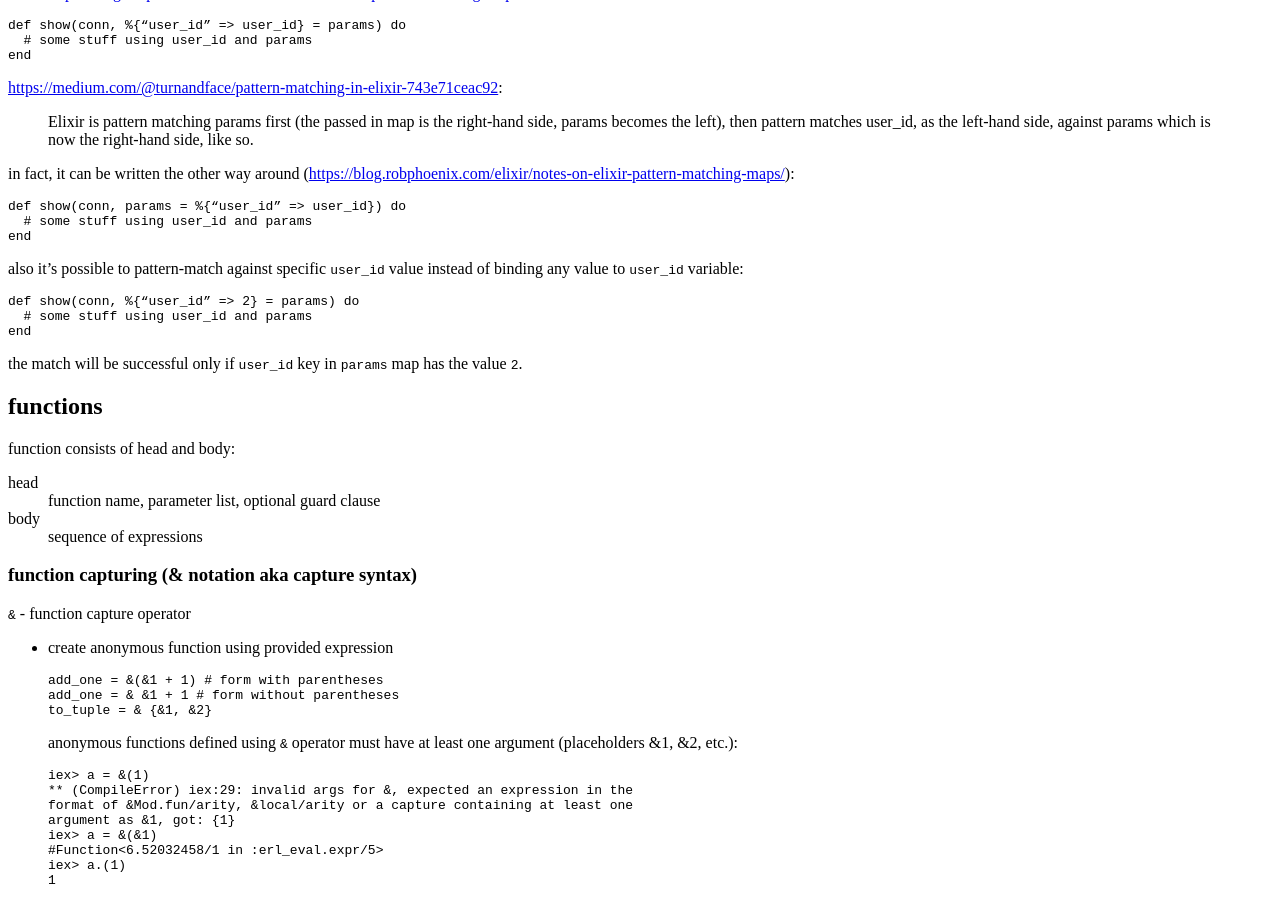
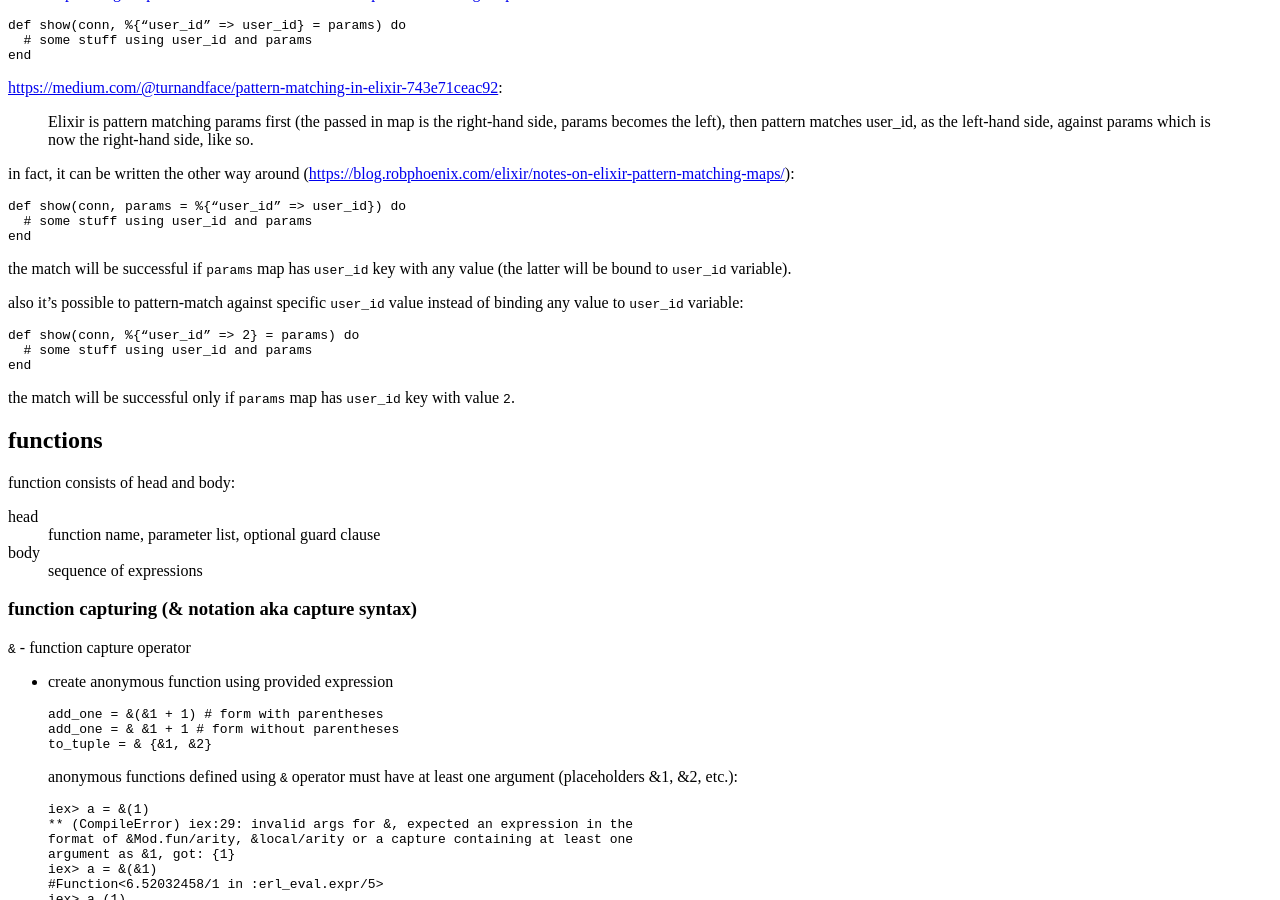
Before and after one commit to tap349/tap349.github.io, a Jekyll site: the page built from _posts/2016-12-31-elixir.md, in a window 1280 px wide and 900 px high, scrolled down 1504 px. Built offline with Jekyll 4.4.1, drawn with Linux system fonts in a browser that asks for light colours.

Commit message:
update 2017-07-14_01:52:22

````diff
--- a/_posts/2016-12-31-elixir.md
+++ b/_posts/2016-12-31-elixir.md
@@ -79,6 +79,9 @@ def show(conn, params = %{“user_id” => user_id}) do
 end
 ```
 
+the match will be successful if `params` map has `user_id` key with any value
+(the latter will be bound to `user_id` variable).
+
 also it's possible to pattern-match against specific `user_id` value
 instead of binding any value to `user_id` variable:
 
@@ -88,8 +91,7 @@ def show(conn, %{“user_id” => 2} = params) do
 end
 ```
 
-the match will be successful only if `user_id` key in `params` map
-has the value `2`.
+the match will be successful only if `params` map has `user_id` key with value `2`.
 
 ## functions
 
````
